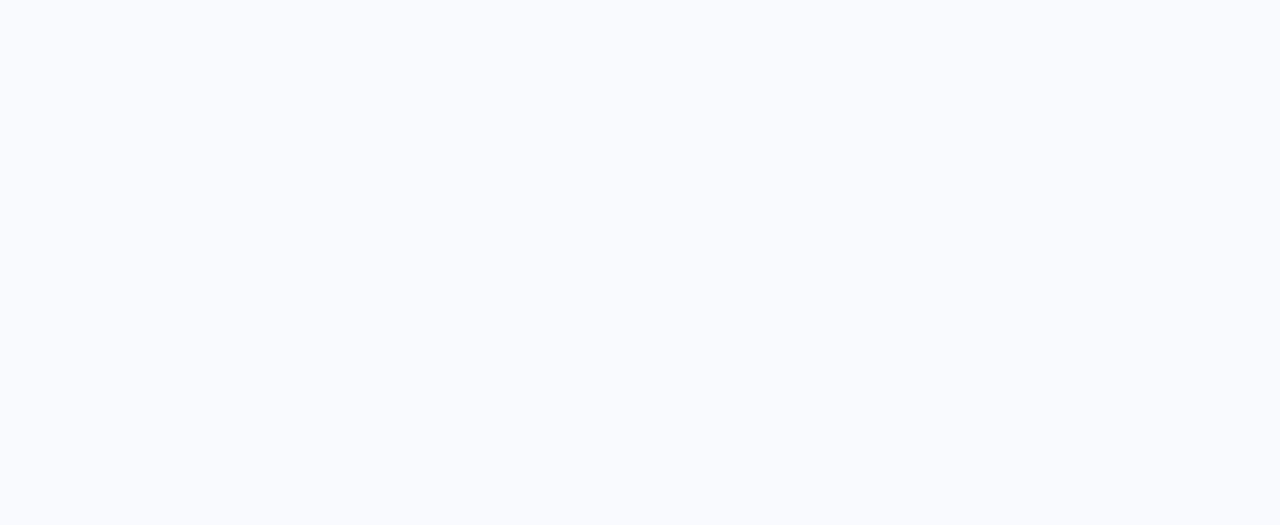
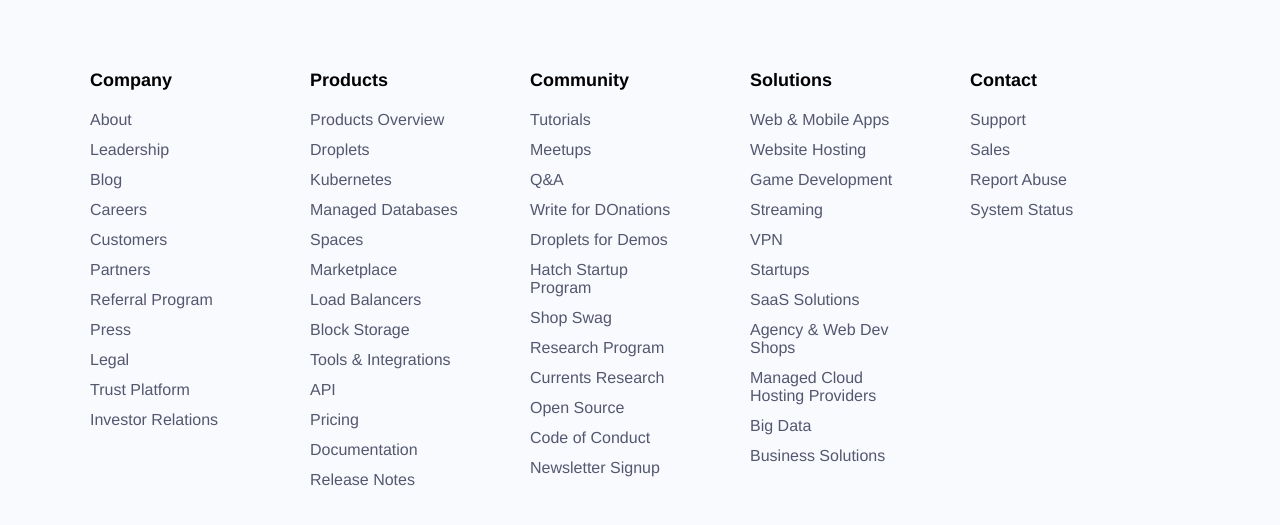
Before and after one commit to SeijiMatsumoto/DigitalOceanClone, a Next.js app: page / in a window 1280 px wide. Shown: the part 6055-6580 px from the top of the page. Before the commit the page ends 6125 px from the top, so only its background shows below. Built offline with nearby package versions, Linux system fonts and the light colour scheme.

Commit message:
Added links and styling

```diff
--- /dev/null
+++ b/Components/02. Index/08. Links/Links.tsx
@@ -0,0 +1,44 @@
+import React from 'react';
+import styles from '../../../styles/02. Index/08. Links/Links.module.css';
+
+const Links: React.FC = () => {
+
+  const Company = ['About', 'Leadership', 'Blog', 'Careers', 'Customers', 'Partners', 'Referral Program', 'Press', 'Legal', 'Trust Platform', 'Investor Relations'];
+
+  const Products = ['Products Overview', 'Droplets', 'Kubernetes', 'Managed Databases', 'Spaces', 'Marketplace', 'Load Balancers', 'Block Storage', 'Tools & Integrations', 'API', 'Pricing', 'Documentation', 'Release Notes'];
+
+  const Community = ['Tutorials', 'Meetups', 'Q&A', 'Write for DOnations', 'Droplets for Demos', 'Hatch Startup Program', 'Shop Swag', 'Research Program', 'Currents Research', 'Open Source', 'Code of Conduct', 'Newsletter Signup'];
+
+  const Solutions = ['Web & Mobile Apps', 'Website Hosting', 'Game Development', 'Streaming', 'VPN', 'Startups', 'SaaS Solutions', 'Agency & Web Dev Shops', 'Managed Cloud Hosting Providers', 'Big Data', 'Business Solutions'];
+
+  const Contact = ['Support', 'Sales', 'Report Abuse', 'System Status'];
+
+  return (
+    <div className={styles.container}>
+      <div className={styles.subContainer}>
+        <div className={styles.linkCol}>
+          <div className={styles.title}>Company</div>
+          {Company.map(link => <div key={link} className={styles.link}>{link}</div>)}
+        </div>
+        <div className={styles.linkCol}>
+          <div className={styles.title}>Products</div>
+          {Products.map(link => <div key={link} className={styles.link}>{link}</div>)}
+        </div>
+        <div className={styles.linkCol}>
+          <div className={styles.title}>Community</div>
+          {Community.map(link => <div key={link} className={styles.link}>{link}</div>)}
+        </div>
+        <div className={styles.linkCol}>
+          <div className={styles.title}>Solutions</div>
+          {Solutions.map(link => <div key={link} className={styles.link}>{link}</div>)}
+        </div>
+        <div className={styles.linkCol}>
+          <div className={styles.title}>Contact</div>
+          {Contact.map(link => <div key={link} className={styles.link}>{link}</div>)}
+        </div>
+      </div>
+    </div>
+  );
+};
+
+export default Links;
--- a/pages/index.tsx
+++ b/pages/index.tsx
@@ -8,6 +8,7 @@ import Scale from "../Components/02. Index/04. Scale/Scale";
 import Community from "../Components/02. Index/05. Community/Community";
 import LinkCards from "../Components/02. Index/06. Link Cards/LinkCards";
 import GetStarted from "../Components/02. Index/07. Get Started/GetStarted";
+import Links from "../Components/02. Index/08. Links/Links";
 import Footer from "../Components/Footer/Footer";
 
 const Home: NextPage = () => {
@@ -26,6 +27,7 @@ const Home: NextPage = () => {
       <Community />
       <LinkCards />
       <GetStarted />
+      <Links />
       <Footer />
     </div>
   );
--- /dev/null
+++ b/styles/02. Index/08. Links/Links.module.css
@@ -0,0 +1,78 @@
+.container {
+  width: 100%;
+  display: -webkit-box;
+  display: -ms-flexbox;
+  display: flex;
+  -webkit-box-pack: center;
+      -ms-flex-pack: center;
+          justify-content: center;
+  margin-bottom: 100px;
+}
+
+.subContainer {
+  width: 1100px;
+  display: -webkit-box;
+  display: -ms-flexbox;
+  display: flex;
+  -webkit-box-orient: horizontal;
+  -webkit-box-direction: normal;
+      -ms-flex-direction: row;
+          flex-direction: row;
+  -webkit-box-pack: start;
+      -ms-flex-pack: start;
+          justify-content: flex-start;
+}
+
+@media screen and (max-width: 1160px) {
+  .subContainer {
+    width: 95%;
+  }
+}
+
+@media screen and (max-width: 740px) {
+  .subContainer {
+    width: 85%;
+    -ms-flex-wrap: wrap;
+        flex-wrap: wrap;
+    -webkit-box-pack: justify;
+        -ms-flex-pack: justify;
+            justify-content: space-between;
+  }
+}
+
+.linkCol {
+  margin-right: 60px;
+  width: 18%;
+}
+
+@media screen and (max-width: 740px) {
+  .linkCol {
+    width: 35%;
+    margin-bottom: 40px;
+  }
+}
+
+@media screen and (max-width: 466px) {
+  .linkCol {
+    width: 100%;
+    margin-bottom: 40px;
+  }
+}
+
+.title {
+  font-size: 18px;
+  margin-bottom: 20px;
+  font-weight: bold;
+}
+
+.link {
+  margin-bottom: 12px;
+  cursor: pointer;
+  color: #535772;
+  font-weight: lighter;
+}
+
+.link:hover {
+  color: black;
+}
+/*# sourceMappingURL=Links.module.css.map */
--- /dev/null
+++ b/styles/02. Index/08. Links/Links.module.scss
@@ -0,0 +1,53 @@
+$macbook: 1400px;
+$column: 740px;
+
+.container {
+  width: 100%;
+  display: flex;
+  justify-content: center;
+  margin-bottom: 100px;
+}
+
+.subContainer {
+  width: 1100px;
+  display: flex;
+  flex-direction: row;
+  justify-content: flex-start;
+  @media screen and (max-width: 1160px) {
+    width: 95%;
+  }
+  @media screen and (max-width: $column) {
+    width: 85%;
+    flex-wrap: wrap;
+    justify-content: space-between;
+  }
+}
+
+.linkCol {
+  margin-right: 60px;
+  width: 18%;
+  @media screen and (max-width: $column) {
+    width: 35%;
+    margin-bottom: 40px;
+  }
+  @media screen and (max-width: 466px) {
+    width: 100%;
+    margin-bottom: 40px;
+  }
+}
+
+.title {
+  font-size: 18px;
+  margin-bottom: 20px;
+  font-weight: bold;
+}
+
+.link {
+  margin-bottom: 12px;
+  cursor: pointer;
+  color: #535772;
+  font-weight: lighter;
+  &:hover {
+    color: black;
+  }
+}
```
Also changed, not shown: 1 other file (tests, documents, lock files or other folders).
